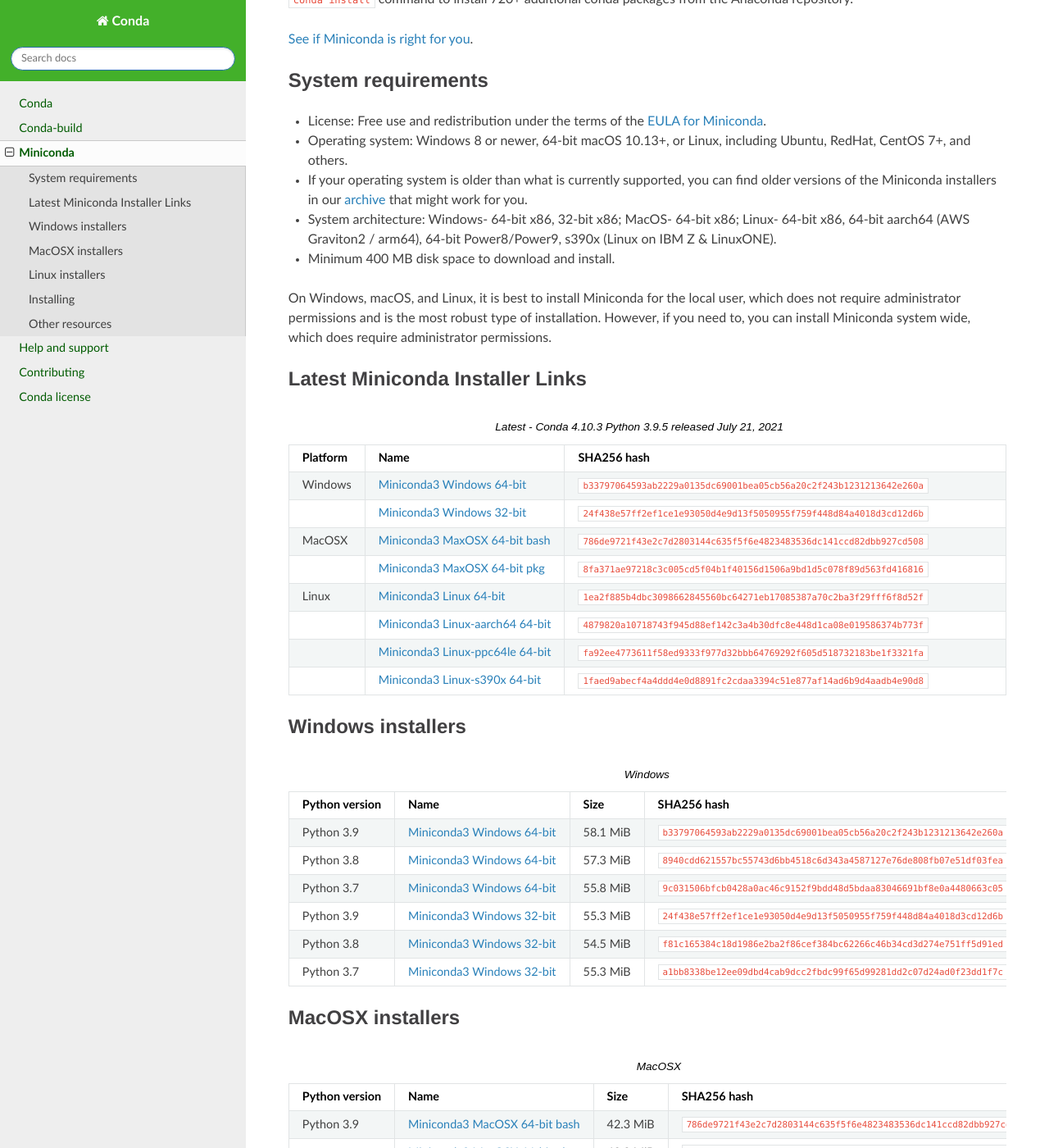
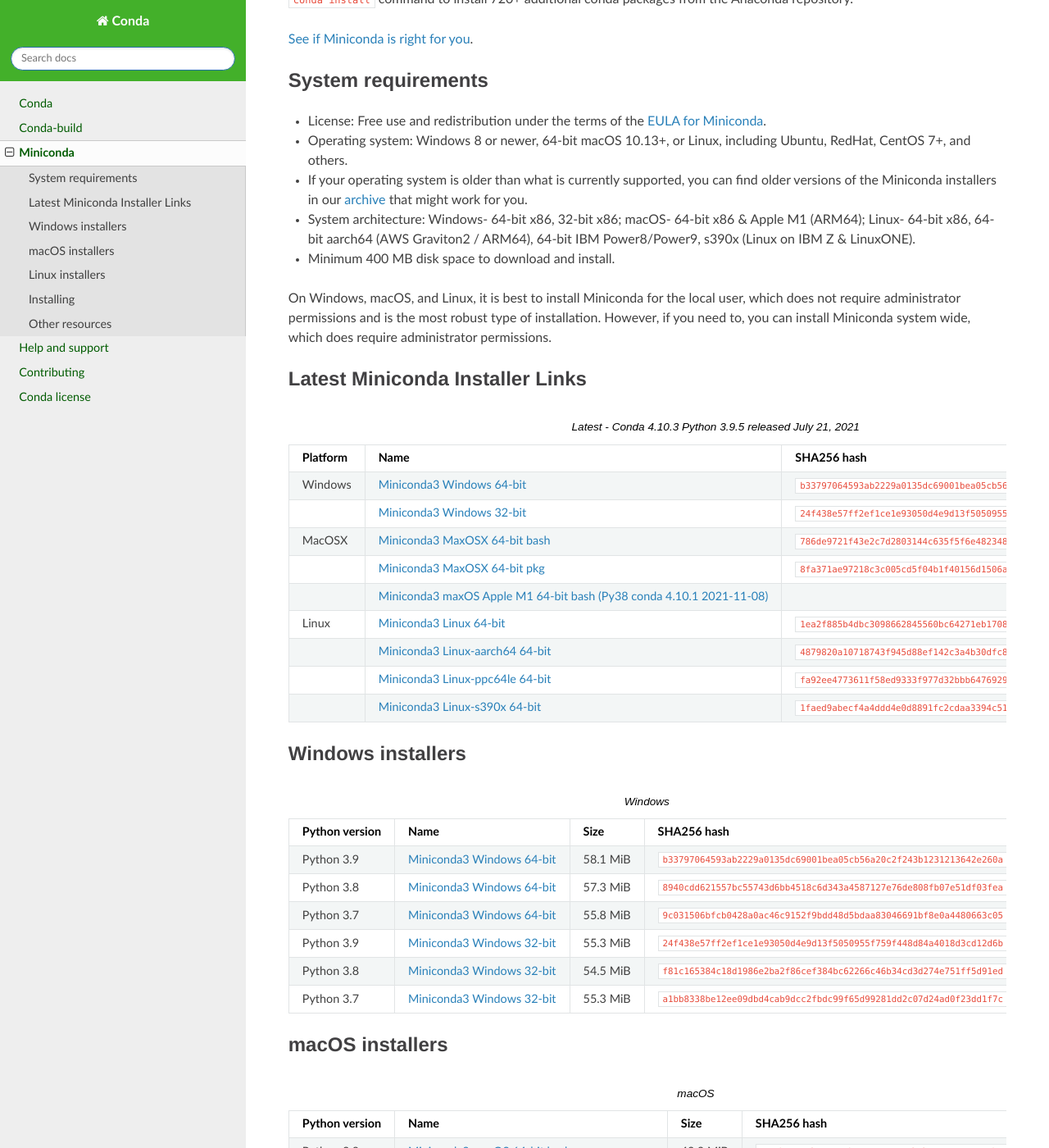
Before and after one commit to conda/conda-docs, a Sphinx documentation site: the page built from docs/source/miniconda.rst, in a window 1280 px wide and 1400 px high, scrolled down 216 px. Shown: the whole window at 82% size. Built offline with Sphinx 7.4.7 and the Read the Docs theme 2.0.0, drawn with Linux system fonts in a browser that asks for light colours; some of the changed text lies outside the part shown.

Commit message:
add Apple M1 Miniconda installer to miniconda.rst

```diff
--- a/docs/source/miniconda.rst
+++ b/docs/source/miniconda.rst
@@ -20,7 +20,7 @@
 * License: Free use and redistribution under the terms of the `EULA for Miniconda <https://www.anaconda.com/end-user-license-agreement-miniconda>`_.
 * Operating system: Windows 8 or newer, 64-bit macOS 10.13+, or Linux, including Ubuntu, RedHat, CentOS 7+, and others.
 * If your operating system is older than what is currently supported, you can find older versions of the Miniconda installers in our `archive <https://repo.anaconda.com/miniconda/>`_ that might work for you.
-* System architecture: Windows- 64-bit x86, 32-bit x86; MacOS- 64-bit x86; Linux- 64-bit x86, 64-bit aarch64 (AWS Graviton2 / arm64), 64-bit Power8/Power9, s390x (Linux on IBM Z & LinuxONE).
+* System architecture: Windows- 64-bit x86, 32-bit x86; macOS- 64-bit x86 & Apple M1 (ARM64); Linux- 64-bit x86, 64-bit aarch64 (AWS Graviton2 / ARM64), 64-bit IBM Power8/Power9, s390x (Linux on IBM Z & LinuxONE).
 * Minimum 400 MB disk space to download and install.
 
 On Windows, macOS, and Linux, it is best to install Miniconda for the local user,
@@ -39,6 +39,7 @@
    ,`Miniconda3 Windows 32-bit <https://repo.anaconda.com/miniconda/Miniconda3-latest-Windows-x86.exe>`_,``24f438e57ff2ef1ce1e93050d4e9d13f5050955f759f448d84a4018d3cd12d6b``
    MacOSX,`Miniconda3 MaxOSX 64-bit bash <https://repo.anaconda.com/miniconda/Miniconda3-latest-MacOSX-x86_64.sh>`_,``786de9721f43e2c7d2803144c635f5f6e4823483536dc141ccd82dbb927cd508``
    ,`Miniconda3 MaxOSX 64-bit pkg <https://repo.anaconda.com/miniconda/Miniconda3-latest-MacOSX-x86_64.pkg>`_,``8fa371ae97218c3c005cd5f04b1f40156d1506a9bd1d5c078f89d563fd416816``
+   ,`Miniconda3 maxOS Apple M1 64-bit bash (Py38 conda 4.10.1 2021-11-08) <Miniconda3-latest-MacOSX-arm64.sh>`_,
    Linux,`Miniconda3 Linux 64-bit <https://repo.anaconda.com/miniconda/Miniconda3-latest-Linux-x86_64.sh>`_,``1ea2f885b4dbc3098662845560bc64271eb17085387a70c2ba3f29fff6f8d52f``
    ,`Miniconda3 Linux-aarch64 64-bit <https://repo.anaconda.com/miniconda/Miniconda3-latest-Linux-aarch64.sh>`_,``4879820a10718743f945d88ef142c3a4b30dfc8e448d1ca08e019586374b773f``
    ,`Miniconda3 Linux-ppc64le 64-bit <https://repo.anaconda.com/miniconda/Miniconda3-latest-Linux-ppc64le.sh>`_,``fa92ee4773611f58ed9333f977d32bbb64769292f605d518732183be1f3321fa``
@@ -59,19 +60,20 @@
    Python 3.7,`Miniconda3 Windows 32-bit <https://repo.anaconda.com/miniconda/Miniconda3-py37_4.10.3-Windows-x86.exe>`_,55.3 MiB,``a1bb8338be12ee09dbd4cab9dcc2fbdc99f65d99281dd2c07d24ad0f23dd1f7c``
 
 
-MacOSX installers
+macOS installers
 =================
 
-.. csv-table:: MacOSX
+.. csv-table:: macOS
    :header: Python version,Name,Size,SHA256 hash
    :widths: 5, 10, 5, 80
 
-   Python 3.9,`Miniconda3 MacOSX 64-bit bash <https://repo.anaconda.com/miniconda/Miniconda3-py39_4.10.3-MacOSX-x86_64.sh>`_,42.3 MiB,``786de9721f43e2c7d2803144c635f5f6e4823483536dc141ccd82dbb927cd508``
-   ,`Miniconda3 MacOSX 64-bit pkg <https://repo.anaconda.com/miniconda/Miniconda3-py39_4.10.3-MacOSX-x86_64.pkg>`_,49.9 MiB,``8fa371ae97218c3c005cd5f04b1f40156d1506a9bd1d5c078f89d563fd416816``
-   Python 3.8,`Miniconda3 MacOSX 64-bit bash <https://repo.anaconda.com/miniconda/Miniconda3-py38_4.10.3-MacOSX-x86_64.sh>`_,53.3 MiB,``93e514e01142866629175f5a9e2e1d0bac8bc705f61d1ed1da3c010b7225683a``
-   ,`Miniconda3 MacOSX 64-bit pkg <https://repo.anaconda.com/miniconda/Miniconda3-py38_4.10.3-MacOSX-x86_64.pkg>`_,60.8 MiB,``faab44cd21b4b09f5c032aa49a8a23d3c53ef629dc9322411348ce413e41df35``
-   Python 3.7,`Miniconda3 MacOSX 64-bit bash <https://repo.anaconda.com/miniconda/Miniconda3-py37_4.10.3-MacOSX-x86_64.sh>`_,50.6 MiB,``ca7492d456c319d15682b2d3845112a631365f293d38d1f62872c33a2e57e430``
-   ,`Miniconda3 MacOSX 64-bit pkg <https://repo.anaconda.com/miniconda/Miniconda3-py37_4.10.3-MacOSX-x86_64.pkg>`_,58.1 MiB,``c3710f25748884741ef8d97777ebb3541c992d51130298830b5b9ad449dbbf1e``
+   Python 3.9,`Miniconda3 macOS 64-bit bash <https://repo.anaconda.com/miniconda/Miniconda3-py39_4.10.3-MacOSX-x86_64.sh>`_,42.3 MiB,``786de9721f43e2c7d2803144c635f5f6e4823483536dc141ccd82dbb927cd508``
+   ,`Miniconda3 macOS 64-bit pkg <https://repo.anaconda.com/miniconda/Miniconda3-py39_4.10.3-MacOSX-x86_64.pkg>`_,49.9 MiB,``8fa371ae97218c3c005cd5f04b1f40156d1506a9bd1d5c078f89d563fd416816``
+   Python 3.8,`Miniconda3 macOS 64-bit bash <https://repo.anaconda.com/miniconda/Miniconda3-py38_4.10.3-MacOSX-x86_64.sh>`_,53.3 MiB,``93e514e01142866629175f5a9e2e1d0bac8bc705f61d1ed1da3c010b7225683a``
+   ,`Miniconda3 macOS 64-bit pkg <https://repo.anaconda.com/miniconda/Miniconda3-py38_4.10.3-MacOSX-x86_64.pkg>`_,60.8 MiB,``faab44cd21b4b09f5c032aa49a8a23d3c53ef629dc9322411348ce413e41df35``
+   ,`Miniconda3 macOS Apple M1 ARM 64-bit bash <https://repo.anaconda.com/miniconda/Miniconda3-py38_4.10.1-MacOSX-arm64.sh>`_,44.9 MiB,
+   Python 3.7,`Miniconda3 macOS 64-bit bash <https://repo.anaconda.com/miniconda/Miniconda3-py37_4.10.3-MacOSX-x86_64.sh>`_,50.6 MiB,``ca7492d456c319d15682b2d3845112a631365f293d38d1f62872c33a2e57e430``
+   ,`Miniconda3 macOS 64-bit pkg <https://repo.anaconda.com/miniconda/Miniconda3-py37_4.10.3-MacOSX-x86_64.pkg>`_,58.1 MiB,``c3710f25748884741ef8d97777ebb3541c992d51130298830b5b9ad449dbbf1e``
 
 Linux installers
 ================
```
